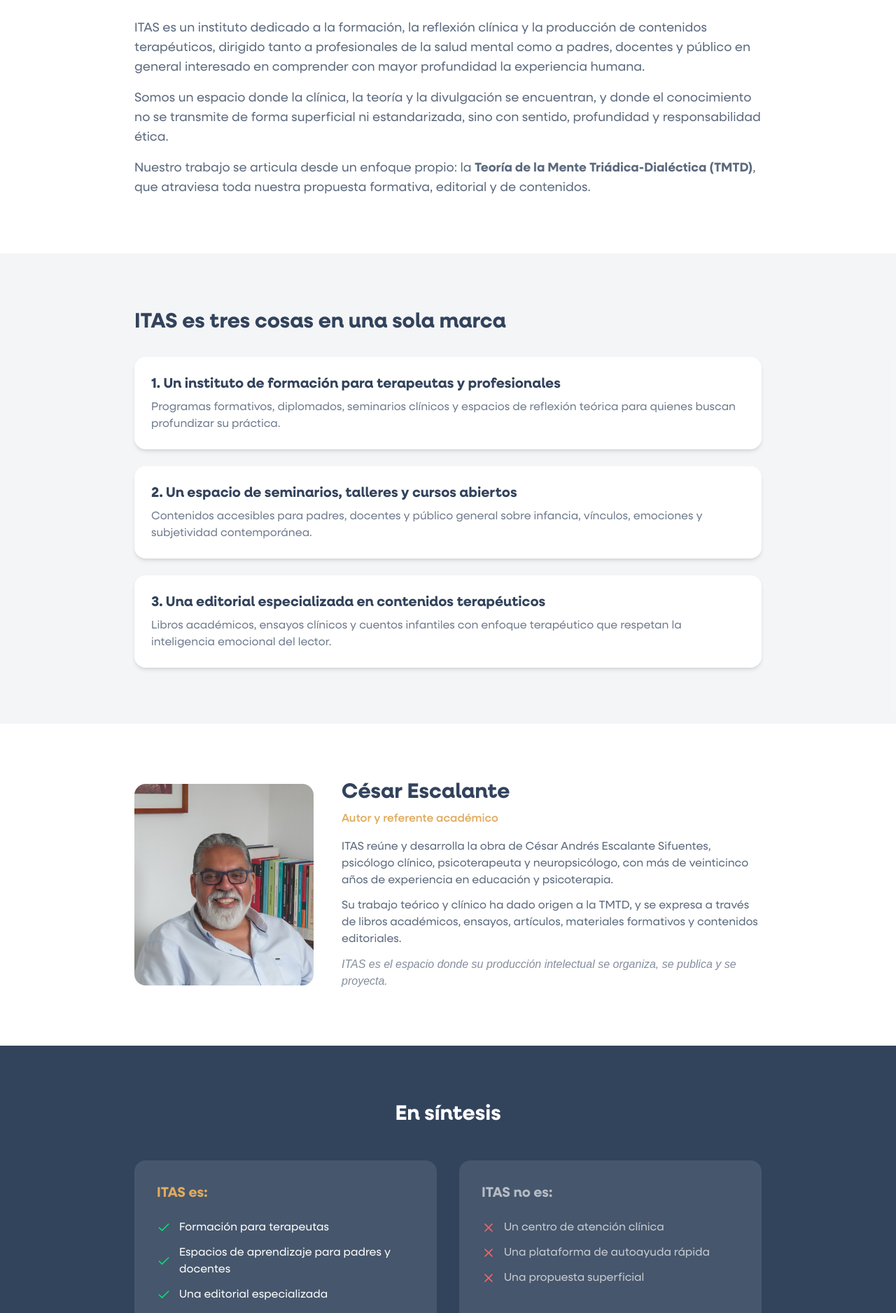
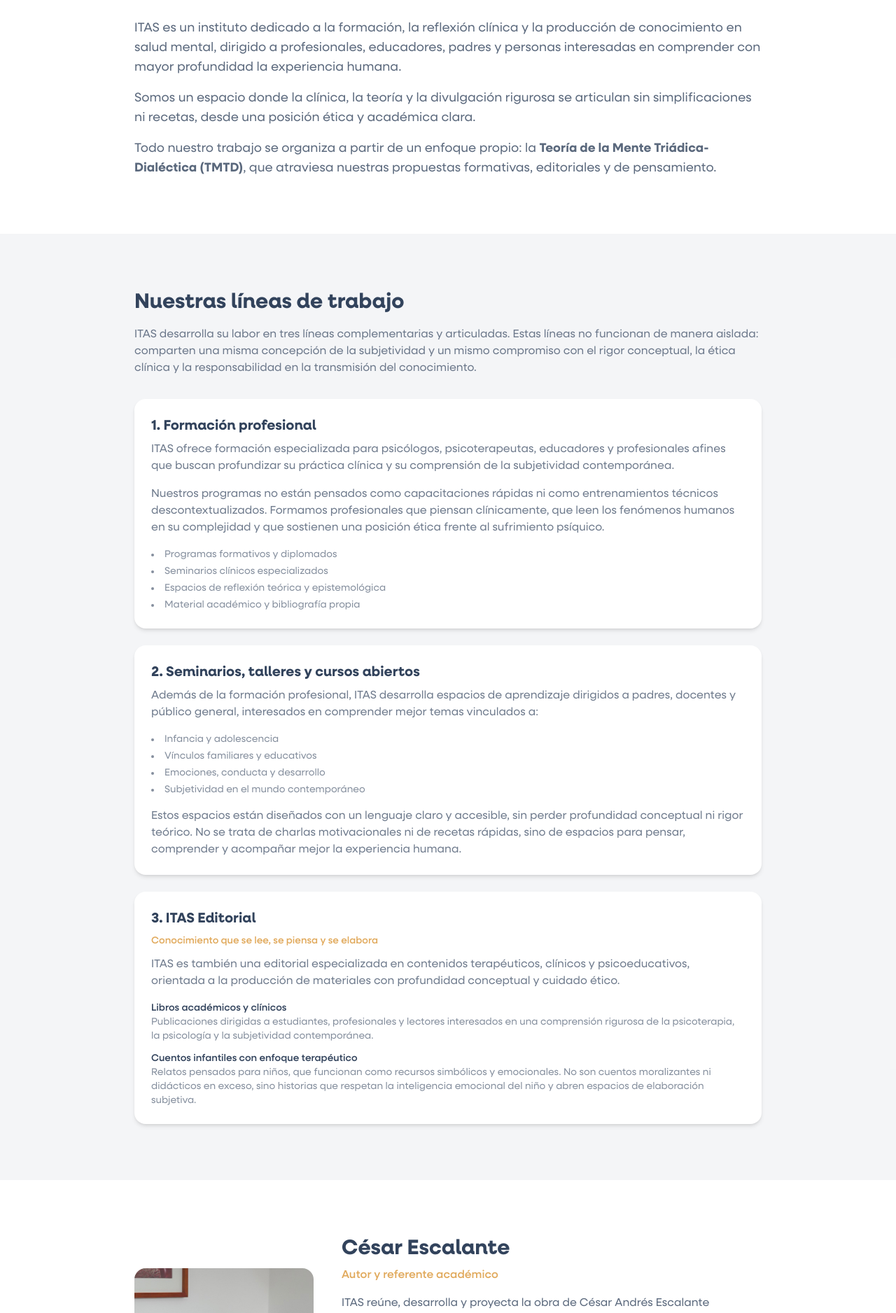
Before and after one commit to PabloEscalante2000/pagina-itas, a Next.js app: page /nosotros in a window 1280 px wide. Shown: the part 506-2382 px from the top of the page at 70% size. Built offline with nearby package versions, Linux system fonts and the light colour scheme; a web font is replaced by a local one.

Commit message:
adicion nueva

```diff
--- a/app/layout.tsx
+++ b/app/layout.tsx
@@ -5,7 +5,7 @@ import WhatsAppButton from "@/components/WhatsAppButton";
 export const metadata: Metadata = {
   title: "ITAS | Instituto Triádico de Análisis del Sujeto",
   description:
-    "Instituto dedicado a la formación, reflexión clínica y producción de contenidos terapéuticos. Formación para profesionales, seminarios para padres y docentes, y editorial especializada basada en la TMTD.",
+    "Instituto dedicado a la formación, la reflexión clínica y la producción de conocimiento en salud mental. Un espacio donde la clínica, la teoría y la divulgación rigurosa se articulan desde una posición ética y académica clara, basado en la Teoría de la Mente Triádica-Dialéctica (TMTD).",
   keywords: [
     "ITAS",
     "Instituto Triádico de Análisis del Sujeto",
@@ -13,12 +13,16 @@ export const metadata: Metadata = {
     "TMTD",
     "Teoría de la Mente Triádica Dialéctica",
     "formación terapeutas",
+    "formación profesional salud mental",
     "seminarios psicología",
     "talleres psicología",
     "formación psicoterapéutica",
     "editorial terapéutica",
     "cuentos infantiles terapéuticos",
+    "libros académicos psicología",
     "César Escalante",
+    "subjetividad contemporánea",
+    "ética clínica",
     "Miraflores",
     "Lima",
     "Perú",
@@ -30,7 +34,7 @@ export const metadata: Metadata = {
   openGraph: {
     title: "ITAS | Instituto Triádico de Análisis del Sujeto",
     description:
-      "Una marca que forma, piensa y crea en salud mental. Formación, seminarios y editorial especializada basada en la TMTD.",
+      "Instituto dedicado a la formación, la reflexión clínica y la producción de conocimiento en salud mental. Un espacio donde la clínica, la teoría y la divulgación rigurosa se articulan.",
     url: "https://institutoitas.com",
     siteName: "ITAS",
     locale: "es_PE",
@@ -48,7 +52,7 @@ export const metadata: Metadata = {
     card: "summary_large_image",
     title: "ITAS | Instituto Triádico de Análisis del Sujeto",
     description:
-      "Una marca que forma, piensa y crea en salud mental. Formación, seminarios y editorial especializada.",
+      "Instituto dedicado a la formación, reflexión clínica y producción de conocimiento en salud mental. Formación profesional, seminarios y editorial especializada.",
     images: ["/assets/itas_banner.png"],
   },
   robots: {
--- a/app/nosotros/page.tsx
+++ b/app/nosotros/page.tsx
@@ -6,14 +6,14 @@ import { Check, X } from "lucide-react";
 
 export const metadata = {
   title: "Nosotros | ITAS",
-  description: "Conoce más sobre ITAS, Instituto Triádico de Análisis del Sujeto.",
+  description: "Conoce más sobre ITAS, Instituto Triádico de Análisis del Sujeto. Un instituto dedicado a la formación, la reflexión clínica y la producción de conocimiento en salud mental.",
 };
 
 const somos = [
-  "Formación para terapeutas",
-  "Espacios de aprendizaje para padres y docentes",
-  "Una editorial especializada",
-  "Un enfoque propio y coherente",
+  "Formación especializada para profesionales de la salud mental",
+  "Seminarios, talleres y cursos abiertos al público",
+  "Producción editorial de contenidos terapéuticos y clínicos",
+  "Un enfoque propio: la TMTD",
 ];
 
 const noSomos = [
@@ -47,13 +47,13 @@ export default function Nosotros() {
             </h2>
             <div className="font-neulis-sans text-ocean/80 space-y-4 text-lg">
               <p>
-                ITAS es un instituto dedicado a la formación, la reflexión clínica y la producción de contenidos terapéuticos, dirigido tanto a profesionales de la salud mental como a padres, docentes y público en general interesado en comprender con mayor profundidad la experiencia humana.
+                ITAS es un instituto dedicado a la formación, la reflexión clínica y la producción de conocimiento en salud mental, dirigido a profesionales, educadores, padres y personas interesadas en comprender con mayor profundidad la experiencia humana.
               </p>
               <p>
-                Somos un espacio donde la clínica, la teoría y la divulgación se encuentran, y donde el conocimiento no se transmite de forma superficial ni estandarizada, sino con sentido, profundidad y responsabilidad ética.
+                Somos un espacio donde la clínica, la teoría y la divulgación rigurosa se articulan sin simplificaciones ni recetas, desde una posición ética y académica clara.
               </p>
               <p>
-                Nuestro trabajo se articula desde un enfoque propio: la <strong>Teoría de la Mente Triádica-Dialéctica (TMTD)</strong>, que atraviesa toda nuestra propuesta formativa, editorial y de contenidos.
+                Todo nuestro trabajo se organiza a partir de un enfoque propio: la <strong>Teoría de la Mente Triádica-Dialéctica (TMTD)</strong>, que atraviesa nuestras propuestas formativas, editoriales y de pensamiento.
               </p>
             </div>
           </div>
@@ -64,33 +64,71 @@ export default function Nosotros() {
       <section className="py-20 bg-ocean/5">
         <div className="container mx-auto px-6">
           <div className="max-w-4xl mx-auto">
-            <h2 className="font-neulis-neue text-3xl font-bold text-ocean mb-8">
-              ITAS es tres cosas en una sola marca
+            <h2 className="font-neulis-neue text-3xl font-bold text-ocean mb-4">
+              Nuestras líneas de trabajo
             </h2>
+            <p className="font-neulis-sans text-ocean/70 mb-8">
+              ITAS desarrolla su labor en tres líneas complementarias y articuladas. Estas líneas no funcionan de manera aislada: comparten una misma concepción de la subjetividad y un mismo compromiso con el rigor conceptual, la ética clínica y la responsabilidad en la transmisión del conocimiento.
+            </p>
             <div className="space-y-6">
               <div className="bg-white rounded-2xl p-6 shadow-md">
                 <h3 className="font-neulis-neue text-xl font-semibold text-ocean mb-2">
-                  1. Un instituto de formación para terapeutas y profesionales
+                  1. Formación profesional
                 </h3>
+                <p className="font-neulis-sans text-ocean/70 mb-4">
+                  ITAS ofrece formación especializada para psicólogos, psicoterapeutas, educadores y profesionales afines que buscan profundizar su práctica clínica y su comprensión de la subjetividad contemporánea.
+                </p>
+                <p className="font-neulis-sans text-ocean/70 mb-4">
+                  Nuestros programas no están pensados como capacitaciones rápidas ni como entrenamientos técnicos descontextualizados. Formamos profesionales que piensan clínicamente, que leen los fenómenos humanos en su complejidad y que sostienen una posición ética frente al sufrimiento psíquico.
+                </p>
+                <ul className="font-neulis-sans text-ocean/60 text-sm space-y-1 list-disc list-inside">
+                  <li>Programas formativos y diplomados</li>
+                  <li>Seminarios clínicos especializados</li>
+                  <li>Espacios de reflexión teórica y epistemológica</li>
+                  <li>Material académico y bibliografía propia</li>
+                </ul>
+              </div>
+              <div className="bg-white rounded-2xl p-6 shadow-md">
+                <h3 className="font-neulis-neue text-xl font-semibold text-ocean mb-2">
+                  2. Seminarios, talleres y cursos abiertos
+                </h3>
+                <p className="font-neulis-sans text-ocean/70 mb-4">
+                  Además de la formación profesional, ITAS desarrolla espacios de aprendizaje dirigidos a padres, docentes y público general, interesados en comprender mejor temas vinculados a:
+                </p>
+                <ul className="font-neulis-sans text-ocean/60 text-sm space-y-1 list-disc list-inside mb-4">
+                  <li>Infancia y adolescencia</li>
+                  <li>Vínculos familiares y educativos</li>
+                  <li>Emociones, conducta y desarrollo</li>
+                  <li>Subjetividad en el mundo contemporáneo</li>
+                </ul>
                 <p className="font-neulis-sans text-ocean/70">
-                  Programas formativos, diplomados, seminarios clínicos y espacios de reflexión teórica para quienes buscan profundizar su práctica.
+                  Estos espacios están diseñados con un lenguaje claro y accesible, sin perder profundidad conceptual ni rigor teórico. No se trata de charlas motivacionales ni de recetas rápidas, sino de espacios para pensar, comprender y acompañar mejor la experiencia humana.
                 </p>
               </div>
               <div className="bg-white rounded-2xl p-6 shadow-md">
                 <h3 className="font-neulis-neue text-xl font-semibold text-ocean mb-2">
-                  2. Un espacio de seminarios, talleres y cursos abiertos
+                  3. ITAS Editorial
                 </h3>
-                <p className="font-neulis-sans text-ocean/70">
-                  Contenidos accesibles para padres, docentes y público general sobre infancia, vínculos, emociones y subjetividad contemporánea.
+                <p className="font-neulis-sans text-gold text-sm font-medium mb-3">
+                  Conocimiento que se lee, se piensa y se elabora
                 </p>
-              </div>
-              <div className="bg-white rounded-2xl p-6 shadow-md">
-                <h3 className="font-neulis-neue text-xl font-semibold text-ocean mb-2">
-                  3. Una editorial especializada en contenidos terapéuticos
-                </h3>
-                <p className="font-neulis-sans text-ocean/70">
-                  Libros académicos, ensayos clínicos y cuentos infantiles con enfoque terapéutico que respetan la inteligencia emocional del lector.
+                <p className="font-neulis-sans text-ocean/70 mb-4">
+                  ITAS es también una editorial especializada en contenidos terapéuticos, clínicos y psicoeducativos, orientada a la producción de materiales con profundidad conceptual y cuidado ético.
                 </p>
+                <div className="space-y-3">
+                  <div>
+                    <p className="font-neulis-sans text-ocean font-medium text-sm">Libros académicos y clínicos</p>
+                    <p className="font-neulis-sans text-ocean/60 text-sm">
+                      Publicaciones dirigidas a estudiantes, profesionales y lectores interesados en una comprensión rigurosa de la psicoterapia, la psicología y la subjetividad contemporánea.
+                    </p>
+                  </div>
+                  <div>
+                    <p className="font-neulis-sans text-ocean font-medium text-sm">Cuentos infantiles con enfoque terapéutico</p>
+                    <p className="font-neulis-sans text-ocean/60 text-sm">
+                      Relatos pensados para niños, que funcionan como recursos simbólicos y emocionales. No son cuentos moralizantes ni didácticos en exceso, sino historias que respetan la inteligencia emocional del niño y abren espacios de elaboración subjetiva.
+                    </p>
+                  </div>
+                </div>
               </div>
             </div>
           </div>
@@ -117,16 +155,53 @@ export default function Nosotros() {
               </p>
               <div className="font-neulis-sans text-ocean/80 space-y-3">
                 <p>
-                  ITAS reúne y desarrolla la obra de César Andrés Escalante Sifuentes, psicólogo clínico, psicoterapeuta y neuropsicólogo, con más de veinticinco años de experiencia en educación y psicoterapia.
+                  ITAS reúne, desarrolla y proyecta la obra de César Andrés Escalante Sifuentes, psicólogo clínico, psicoterapeuta y neuropsicólogo, con más de veinticinco años de experiencia en educación y psicoterapia.
                 </p>
                 <p>
-                  Su trabajo teórico y clínico ha dado origen a la TMTD, y se expresa a través de libros académicos, ensayos, artículos, materiales formativos y contenidos editoriales.
+                  Su trabajo teórico y clínico ha dado origen a la Teoría de la Mente Triádica-Dialéctica, y se expresa a través de:
                 </p>
+                <ul className="list-disc list-inside text-ocean/70 text-sm space-y-1">
+                  <li>Libros académicos</li>
+                  <li>Ensayos y artículos</li>
+                  <li>Materiales formativos</li>
+                  <li>Contenidos editoriales</li>
+                </ul>
                 <p className="italic text-ocean/60">
-                  ITAS es el espacio donde su producción intelectual se organiza, se publica y se proyecta.
+                  ITAS es el espacio donde esta producción intelectual se organiza, se publica y se proyecta como propuesta formativa y teórica.
                 </p>
               </div>
             </div>
+          </div>
+        </div>
+      </section>
+
+      {/* Artículos y contenidos */}
+      <section className="py-20 bg-gold/10">
+        <div className="container mx-auto px-6">
+          <div className="max-w-4xl mx-auto">
+            <h2 className="font-neulis-neue text-3xl font-bold text-ocean mb-6">
+              Artículos y contenidos
+            </h2>
+            <p className="font-neulis-sans text-ocean/80 text-lg mb-6">
+              ITAS cuenta con un espacio editorial de artículos, ensayos y textos de reflexión, dirigidos tanto a profesionales como a lectores interesados en temas de salud mental, subjetividad, vínculos y cultura contemporánea.
+            </p>
+            <p className="font-neulis-sans text-ocean/70 mb-4">
+              Estos contenidos buscan:
+            </p>
+            <ul className="font-neulis-sans text-ocean/70 space-y-2">
+              <li className="flex items-center gap-3">
+                <span className="size-2 bg-gold rounded-full shrink-0"></span>
+                Generar pensamiento crítico
+              </li>
+              <li className="flex items-center gap-3">
+                <span className="size-2 bg-gold rounded-full shrink-0"></span>
+                Abrir preguntas, no clausurar respuestas
+              </li>
+              <li className="flex items-center gap-3">
+                <span className="size-2 bg-gold rounded-full shrink-0"></span>
+                Vincular teoría clínica y experiencia cotidiana
+              </li>
+            </ul>
           </div>
         </div>
       </section>
--- a/app/page.tsx
+++ b/app/page.tsx
@@ -7,20 +7,20 @@ import Footer from "@/components/Footer";
 const pilares = [
   {
     icon: GraduationCap,
-    title: "Formación para terapeutas",
-    description: "Programas formativos, diplomados y seminarios clínicos especializados para profesionales de la salud mental.",
+    title: "Formación profesional",
+    description: "Formación especializada para psicólogos, psicoterapeutas y educadores que buscan profundizar su práctica clínica. Programas formativos, diplomados, seminarios clínicos y espacios de reflexión teórica.",
     href: "/formacion",
   },
   {
     icon: Users,
     title: "Seminarios y talleres abiertos",
-    description: "Espacios de aprendizaje para padres, docentes y público general sobre infancia, vínculos y subjetividad.",
+    description: "Espacios de aprendizaje para padres, docentes y público general sobre infancia, adolescencia, vínculos familiares, emociones y subjetividad en el mundo contemporáneo.",
     href: "/seminarios",
   },
   {
     icon: BookOpen,
-    title: "Editorial especializada",
-    description: "Libros académicos, ensayos clínicos y cuentos infantiles con enfoque terapéutico.",
+    title: "ITAS Editorial",
+    description: "Editorial especializada en contenidos terapéuticos, clínicos y psicoeducativos. Libros académicos y cuentos infantiles que respetan la inteligencia emocional del lector.",
     href: "/editorial",
   },
 ];
@@ -83,7 +83,7 @@ export default function Home() {
             Instituto Triádico de Análisis del Sujeto
           </h3>
           <p className="mt-6 max-w-3xl font-neulis-sans text-center text-lg md:text-xl">
-            Una marca que forma, piensa y crea en salud mental. Dedicados a la formación, la reflexión clínica y la producción de contenidos terapéuticos.
+            Un instituto dedicado a la formación, la reflexión clínica y la producción de conocimiento en salud mental. Un espacio donde la clínica, la teoría y la divulgación rigurosa se articulan desde una posición ética y académica clara.
           </p>
           <Link
             href="/nosotros"
@@ -102,7 +102,7 @@ export default function Home() {
               ¿Qué es ITAS?
             </h2>
             <p className="font-neulis-sans text-ocean/80 text-lg">
-              ITAS es tres cosas en una sola marca, claramente diferenciadas pero profundamente conectadas. Un espacio donde la clínica, la teoría y la divulgación se encuentran.
+              ITAS desarrolla su labor en tres líneas complementarias y articuladas, que comparten una misma concepción de la subjetividad y un mismo compromiso con el rigor conceptual, la ética clínica y la responsabilidad en la transmisión del conocimiento.
             </p>
           </div>
           <div className="grid md:grid-cols-3 gap-8">
@@ -152,7 +152,7 @@ export default function Home() {
             Teoría de la Mente Triádica-Dialéctica (TMTD)
           </h3>
           <p className="max-w-3xl font-neulis-sans text-lg md:text-xl mb-12">
-            Un enfoque que comprende la experiencia humana más allá de diagnósticos rígidos, modas terapéuticas o respuestas simplistas, ofreciendo una comprensión más compleja, humana y contemporánea del malestar psíquico.
+            Un marco teórico y epistemológico que propone comprender la experiencia humana como una articulación dinámica entre tres registros irreductibles: el cuerpo, las emociones y el simbolismo. Un enfoque que no busca sumar una escuela más, sino ofrecer un marco de lectura integrador.
           </p>
           <div className="grid md:grid-cols-3 gap-8 max-w-5xl">
             {enfoques.map((enfoque, index) => (
@@ -196,7 +196,10 @@ export default function Home() {
                 El propósito de ITAS es <strong>formar, pensar y producir conocimiento con sentido</strong>.
               </p>
               <p className="font-neulis-sans text-ocean/70">
-                No buscamos simplificar lo complejo, ni vender soluciones mágicas, ni reducir la experiencia humana a fórmulas rápidas. Buscamos acompañar procesos de comprensión, formar profesionales con criterio, y ofrecer contenidos que dejen huella.
+                No buscamos simplificar lo complejo, ni vender soluciones mágicas, ni reducir la experiencia humana a fórmulas rápidas.
+              </p>
+              <p className="font-neulis-sans text-ocean/70">
+                Buscamos acompañar procesos de comprensión, formar profesionales con criterio y ofrecer contenidos que dejen huella.
               </p>
               <p className="font-neulis-sans text-ocean/70 italic">
                 "No creemos en recetas. Creemos en la formación que transforma, en la reflexión que incomoda para sanar y en la palabra que da sentido al sufrimiento contemporáneo."
--- a/app/tmtd/page.tsx
+++ b/app/tmtd/page.tsx
@@ -97,13 +97,16 @@ export default function TMTD() {
             </h2>
             <div className="font-neulis-sans text-ocean/80 space-y-4 text-lg">
               <p>
-                <strong className="text-ocean">Triádica</strong> porque reconoce tres dimensiones irreductibles de la experiencia humana: cuerpo, emoción y símbolo. Ninguna puede reducirse a las otras, y todas están presentes en cada momento de nuestra vida psíquica.
+                <strong className="text-ocean">Triádica</strong> porque reconoce tres registros irreductibles de la experiencia humana: el cuerpo, las emociones y el simbolismo. Ninguno puede reducirse a los otros, y todos están presentes en cada momento de nuestra vida psíquica.
               </p>
               <p>
                 <strong className="text-ocean">Dialéctica</strong> porque estas dimensiones no existen aisladas, sino en constante interacción, tensión y transformación mutua. Lo que sentimos modifica cómo habitamos el cuerpo; lo que nombramos transforma lo que sentimos; lo que vivimos corporalmente condiciona lo que podemos simbolizar.
               </p>
               <p>
-                Esta perspectiva nos aleja tanto del reduccionismo biológico como del idealismo simbólico, proponiendo una comprensión integral que respeta la complejidad de lo humano.
+                Desde esta perspectiva, la subjetividad no puede reducirse a diagnósticos rígidos, a variables aisladas ni a explicaciones unidimensionales. El sufrimiento psíquico se organiza en la tensión y mediación entre estos registros, en contextos históricos, vinculares y culturales concretos.
+              </p>
+              <p>
+                La TMTD no busca sumar una escuela más al campo de la psicoterapia, sino ofrecer un marco de lectura integrador, capaz de dialogar críticamente con distintos enfoques sin diluir sus diferencias ni absolutizarlas.
               </p>
             </div>
           </div>
```
